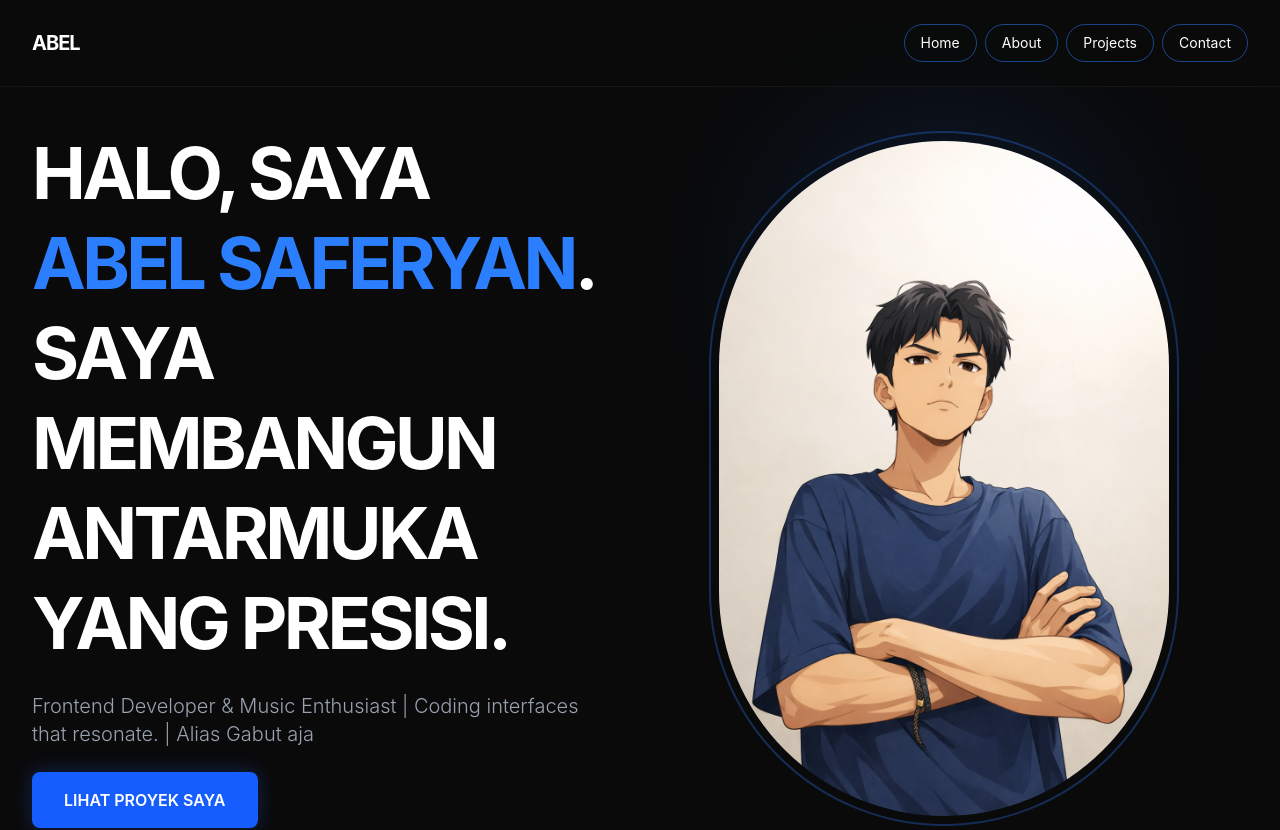
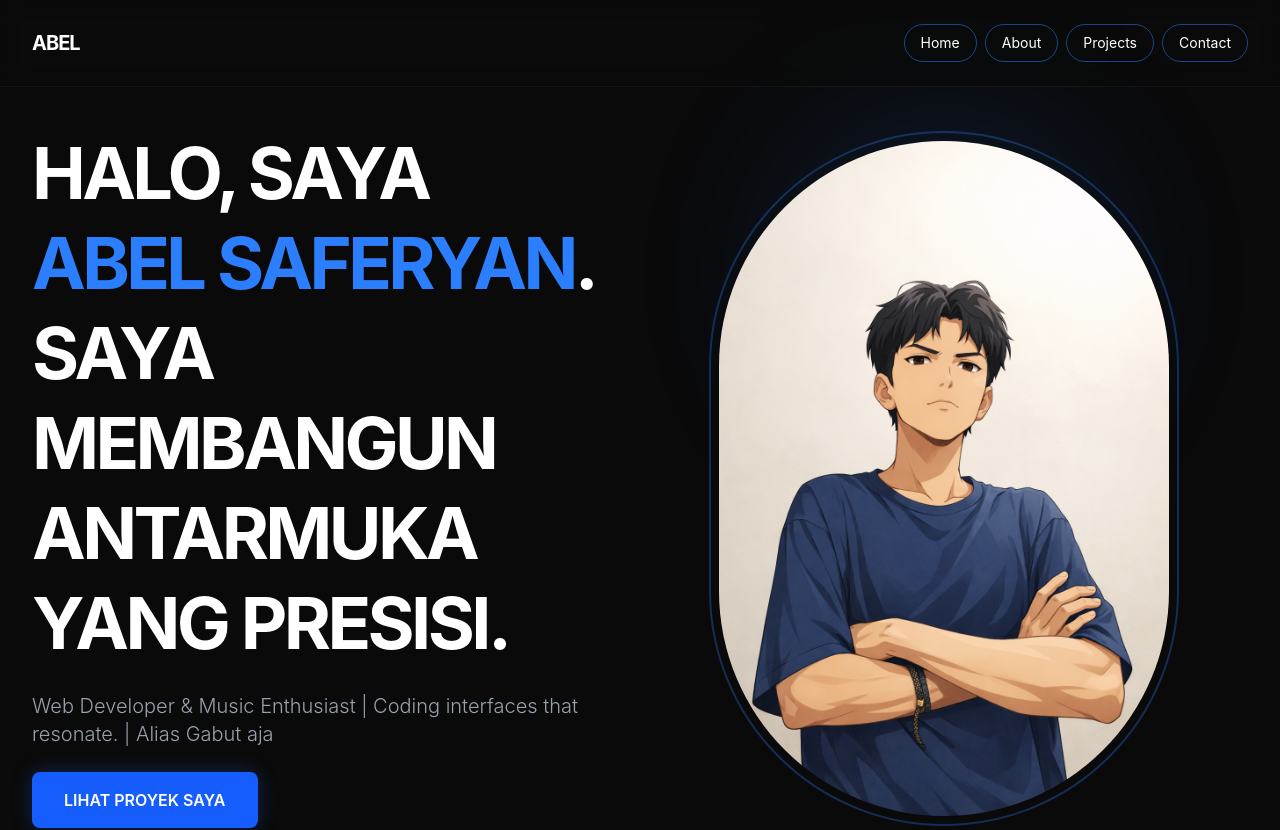
Before and after one commit to 10-Abel-01/Portofolio-Abel, a React (Vite) app: page / in a window 1280 px wide. Shown: the top 830 px of the page. Built offline with nearby package versions, Linux system fonts and the light colour scheme.

Commit message:
fix: hero and footer

```diff
--- a/src/components/sections/Footer.jsx
+++ b/src/components/sections/Footer.jsx
@@ -7,7 +7,6 @@ const Footer = () => {
         <footer id="footer" className="border-t border-border pt-16 pb-8 px-6">
             <div className="max-w-7xl mx-auto">
                 <div className="grid md:grid-cols-3 gap-12 mb-14">
-
                     <div>
                         <h2 className="text-xl font-bold mb-4">Abel Saferyan</h2>
                         <p className="text-muted-foreground text-sm">
--- a/src/components/sections/Hero.jsx
+++ b/src/components/sections/Hero.jsx
@@ -22,7 +22,7 @@ const Hero = () => {
           ANTARMUKA YANG PRESISI.
         </h1>
         <p className="text-gray-400 text-lg md:text-xl max-w-xl font-light">
-          Frontend Developer & Music Enthusiast | Coding interfaces that
+          Web Developer & Music Enthusiast | Coding interfaces that
           resonate. | Alias Gabut aja
         </p>
         <button
```
